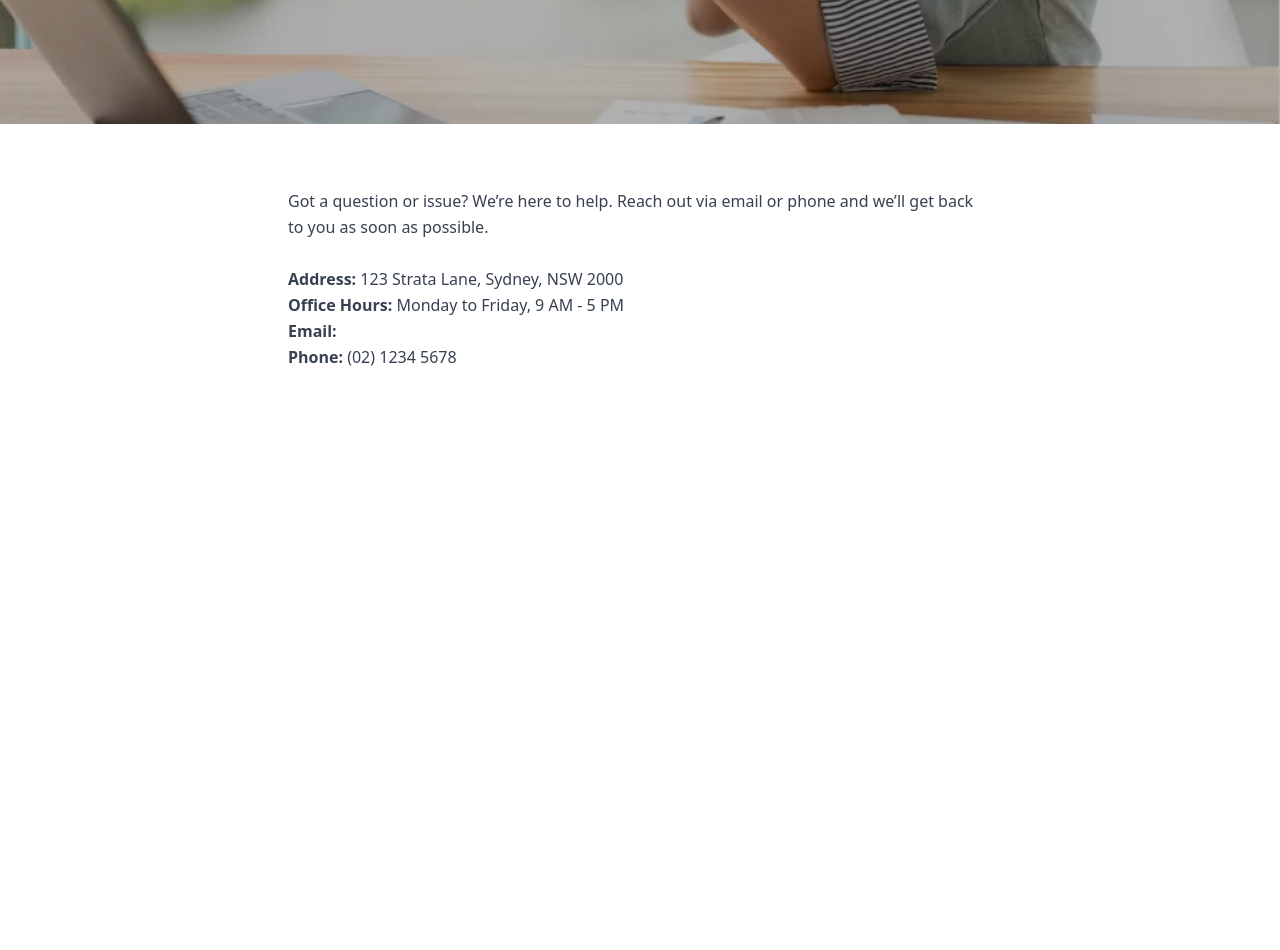
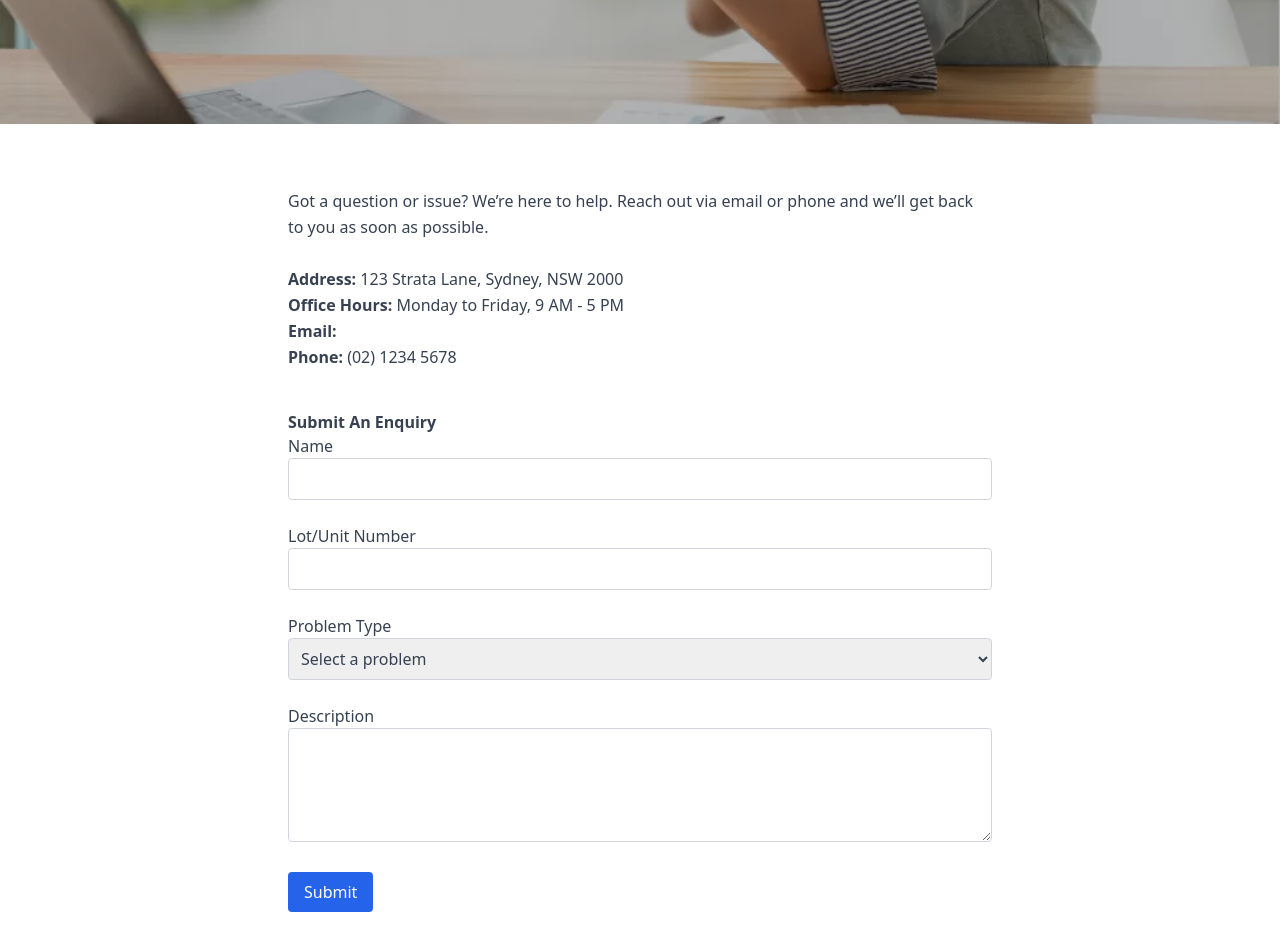
Before and after one commit to arianghojavand/strata-management-website, a Next.js app: page /contact in a window 1280 px wide. Shown: the part 520-1470 px from the top of the page. Before the commit the page ends 954 px from the top, so only its background shows below. Built offline with nearby package versions, Linux system fonts and the light colour scheme.

Commit message:
changed portal page to include login

```diff
--- /dev/null
+++ b/src/app/api/login/route.js
@@ -0,0 +1,18 @@
+export async function POST(req) {
+  const { username, password } = await req.json();
+
+  const validUsername = process.env.ADMIN_USERNAME;
+  const validPassword = process.env.ADMIN_PASSWORD;
+
+  if (username !== validUsername || password !== validPassword) {
+    return Response.json({ ok: false }, { status: 401 });
+  }
+
+  // Fetch data from Google Sheets via webhook (GET)
+  const res = await fetch(process.env.GOOGLE_SHEETS_READ_URL);
+  const data = await res.json();
+
+  const taskCount = data.length; // assuming it's an array of rows
+
+  return Response.json({ ok: true, taskCount });
+}
--- /dev/null
+++ b/src/app/api/submit-form/route.js
@@ -0,0 +1,30 @@
+export async function POST(req) {
+  const data = await req.formData();
+
+  const payload = {
+    name: data.get("name"),
+    lot: data.get("lot"),
+    type: data.get("type"),
+    description: data.get("description"),
+  };
+
+  const webhookUrl = process.env.GOOGLE_SHEETS_WEBHOOK_URL;
+
+  const res = await fetch(webhookUrl, {
+    method: "POST",
+    headers: { "Content-Type": "application/json" },
+    body: JSON.stringify(payload),
+  });
+
+  if (res.ok) {
+    return new Response(JSON.stringify({ ok: true }), {
+      status: 200,
+      headers: { "Content-Type": "application/json" },
+    });
+  } else {
+    return new Response(JSON.stringify({ ok: false }), {
+      status: 500,
+      headers: { "Content-Type": "application/json" },
+    });
+  }
+}
--- a/src/app/contact/page.js
+++ b/src/app/contact/page.js
@@ -1,3 +1,5 @@
+"use client";
+
 import Navbar from "../components/Navbar";
 
 export default function Contact() {
@@ -23,7 +25,7 @@ export default function Contact() {
       </div>
 
       {/* rest of body */}
-      <div className="px-8 py-16 max-w-3xl mx-auto">
+      <div className="px-8 py-16 max-w-3xl mx-auto text-gray-700">
         <p className="text-gray-700 text-base leading-relaxed">
 
             Got a question or issue? We’re here to help. Reach out via email or phone and we’ll get back to you as soon as possible. <br />
@@ -34,7 +36,84 @@ export default function Contact() {
             <strong>Phone:</strong> (02) 1234 5678 <br />
 
         </p>
-      </div>
+
+
+
+      <form
+        className="mt-10 space-y-6"
+        onSubmit={async (e) => {
+            e.preventDefault();
+
+            const formData = new FormData(e.target);
+
+            const res = await fetch("/api/submit-form", {
+            method: "POST",
+            body: formData,
+            });
+
+            if (res.ok) {
+            alert("Form submitted successfully!");
+            e.target.reset(); // clear the form
+            } else {
+            alert("Something went wrong. Please try again.");
+            }
+        }}
+        >
+        <div>
+            <strong>Submit An Enquiry</strong> <br />
+            <label className="block text-gray-700">Name</label>
+            <input
+            type="text"
+            name="name"
+            required
+            className="w-full border border-gray-300 p-2 rounded"
+            />
+        </div>
+
+        <div>
+            <label className="block text-gray-700">Lot/Unit Number</label>
+            <input
+            type="text"
+            name="lot"
+            required
+            className="w-full border border-gray-300 p-2 rounded"
+            />
+        </div>
+
+        <div>
+            <label className="block text-gray-700">Problem Type</label>
+            <select
+            name="type"
+            required
+            className="w-full border border-gray-300 p-2 rounded"
+            >
+            <option value="">Select a problem</option>
+            <option value="Plumbing">Plumbing</option>
+            <option value="Electricity">Electricity</option>
+            <option value="Noise">Noise</option>
+            <option value="Structural">Structural</option>
+            </select>
+        </div>
+
+        <div>
+            <label className="block text-gray-700">Description</label>
+            <textarea
+            name="description"
+            rows="4"
+            required
+            className="w-full border border-gray-300 p-2 rounded"
+            ></textarea>
+        </div>
+
+        <button
+            type="submit"
+            className="bg-blue-600 text-white px-4 py-2 rounded hover:bg-blue-700"
+        >
+            Submit
+        </button>
+        </form>
+
+        </div>
 
     </>
   );
--- a/src/app/portal/page.js
+++ b/src/app/portal/page.js
@@ -1,35 +1,71 @@
-import Navbar from "../components/Navbar";
+'use client';
+import { useState } from 'react';
 
 export default function Portal() {
+  const [username, setUsername] = useState('');
+  const [password, setPassword] = useState('');
+  const [message, setMessage] = useState('');
+  const [taskCount, setTaskCount] = useState(null);
+
+  const handleSubmit = async (e) => {
+    e.preventDefault();
+
+    const res = await fetch('/api/login', {
+      method: 'POST',
+      body: JSON.stringify({ username, password }),
+      headers: {
+        'Content-Type': 'application/json',
+      },
+    });
+
+    const data = await res.json();
+
+    if (data.ok) {
+      setMessage('Login successful!');
+      setTaskCount(data.taskCount); // this comes from Google Sheets
+    } else {
+      setMessage('Invalid username or password.');
+    }
+  };
+
   return (
-    <>
-      <Navbar />
+    <div className="min-h-screen flex flex-col items-center justify-center bg-gray-100 p-4">
+      <h1 className="text-3xl font-bold mb-4">Admin Portal Login</h1>
 
-      {/* strata-landing background */}
-      <div className="bg-[url('/strata-landing.jpg')] bg-cover bg-center relative min-h-[75vh] w-full text-white flex items-center justify-center">
+      <form onSubmit={handleSubmit} className="bg-white p-6 rounded shadow-md w-full max-w-sm">
+        <input
+          type="text"
+          placeholder="Username"
+          className="w-full mb-3 p-2 border"
+          value={username}
+          onChange={(e) => setUsername(e.target.value)}
+        />
+        <input
+          type="password"
+          placeholder="Password"
+          className="w-full mb-3 p-2 border"
+          value={password}
+          onChange={(e) => setPassword(e.target.value)}
+        />
+        <button type="submit" className="bg-blue-600 text-white px-4 py-2 rounded w-full">
+          Login
+        </button>
+      </form>
 
-      {/* this is simple black overlay text */}
-      <div className="absolute inset-0 bg-black/30 z-0"></div>
+      {message && <p className="mt-4 text-red-600">{message}</p>}
 
-      {/* main heading and subheading */}
-        <div className="text-center px-4 z-10">
-          <h1 className="text-5xl font-extrabold tracking-tight mb-4">
-            Strata Portal
-          </h1>
-          <p className="text-lg">
-            We’re a strata management company committed to smooth operations and community harmony.
-          </p>
+      {taskCount !== null && (
+        <div className="mt-6 text-center">
+          <p className="text-lg font-medium">Number of submissions: {taskCount}</p>
+          <iframe
+            src={process.env.NEXT_PUBLIC_SHEET_EMBED_URL}
+            width="100%"
+            height="400"
+            className="mt-4 border"
+            title="Google Sheet"
+          ></iframe>
         </div>
-      </div>
-
-      {/* rest of body */}
-      <div className="px-8 py-16 max-w-3xl mx-auto">
-        <p className="text-gray-700 text-base leading-relaxed">
-
-          More info about the services, contact, etc.
-        </p>
-      </div>
-
-    </>
+      )}
+    </div>
   );
 }
```
